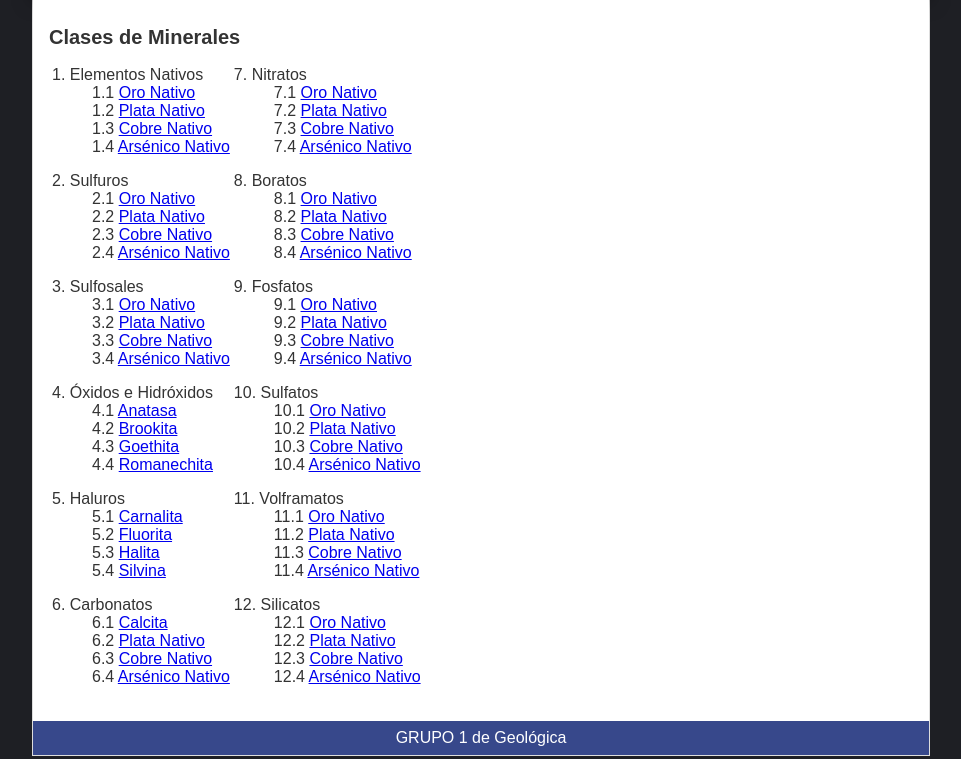
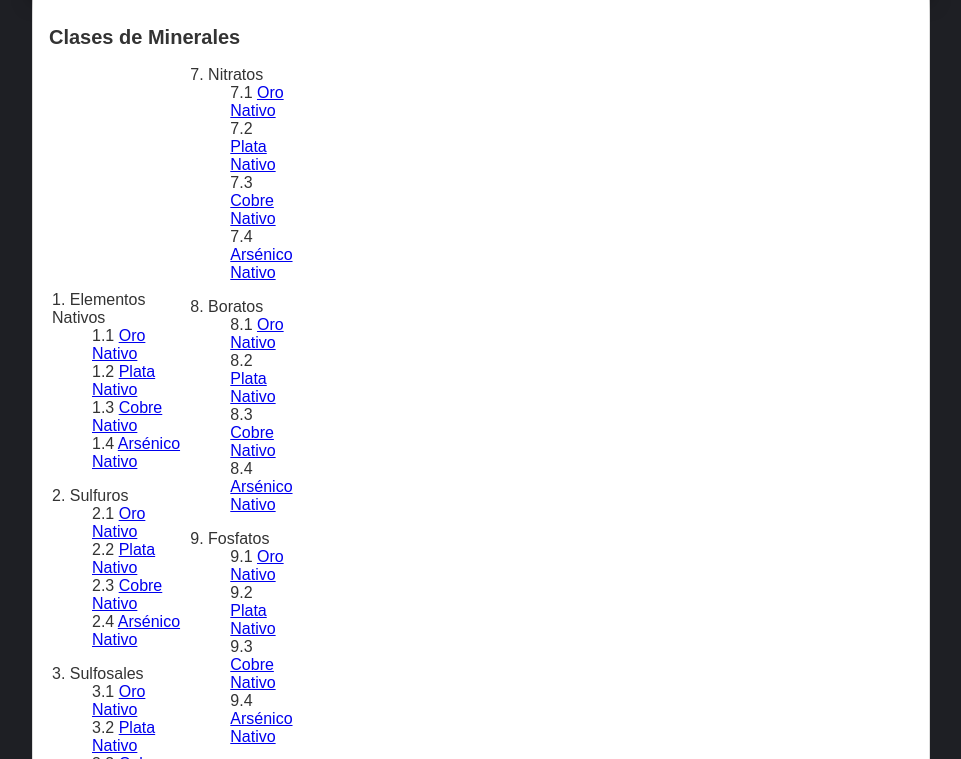
Before and after one commit to Muestrario/Muestrario.github.io, a plain HTML site: page index.html in a window 1280 px wide. Shown: the part 38-797 px from the top of the page, without its empty margins (159-1120 px from the left). Drawn offline with Linux system fonts and the light colour scheme.

Commit message:
prueba 5

```diff
--- a/index.html
+++ b/index.html
@@ -12,7 +12,7 @@
             </div>
             <div id="post">
                 <h1>Clases de Minerales</h1>
-                <table>
+                <table width= "150">
                 <colgroup span= 2 aling= "center">
                 <td>
                 <dl>
```
